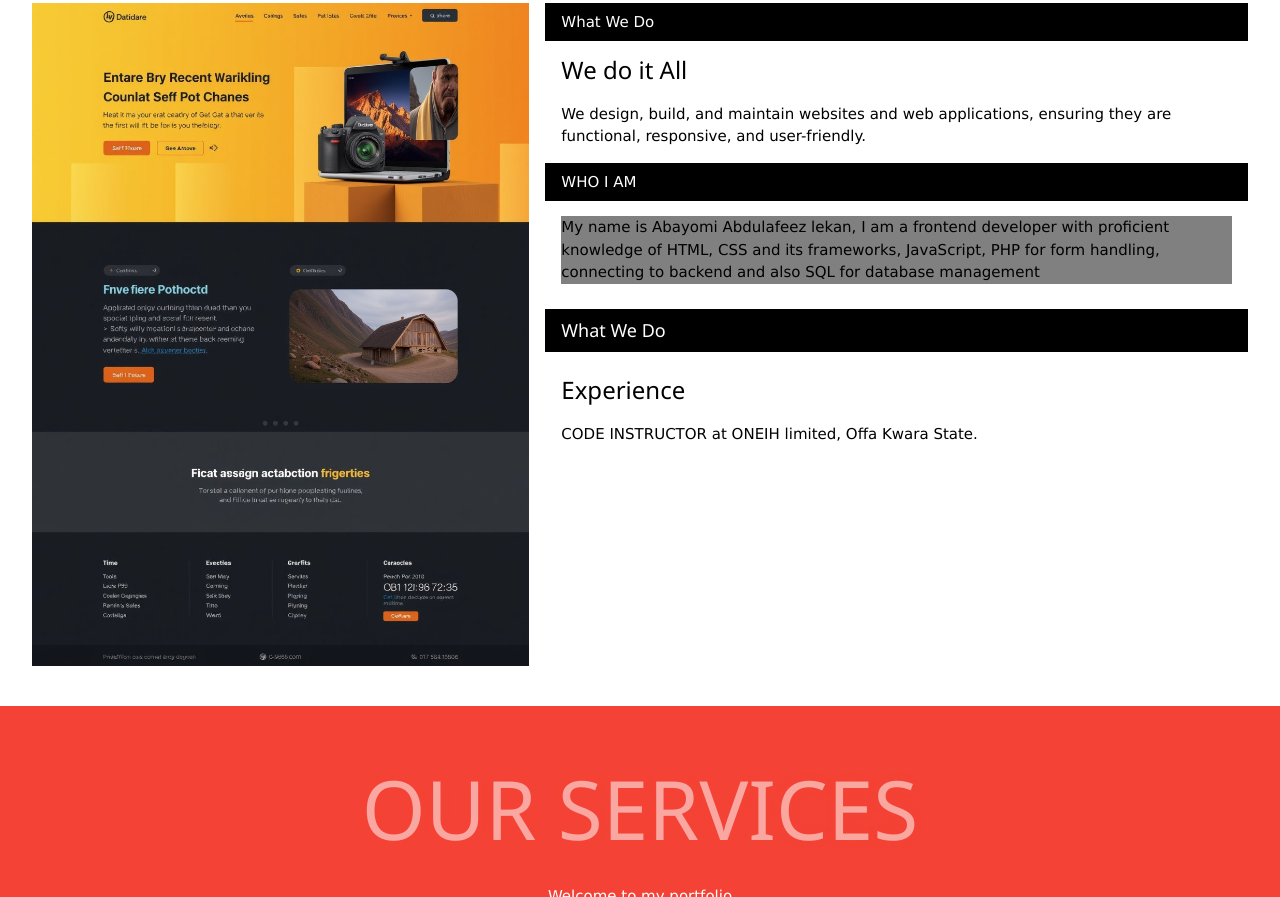
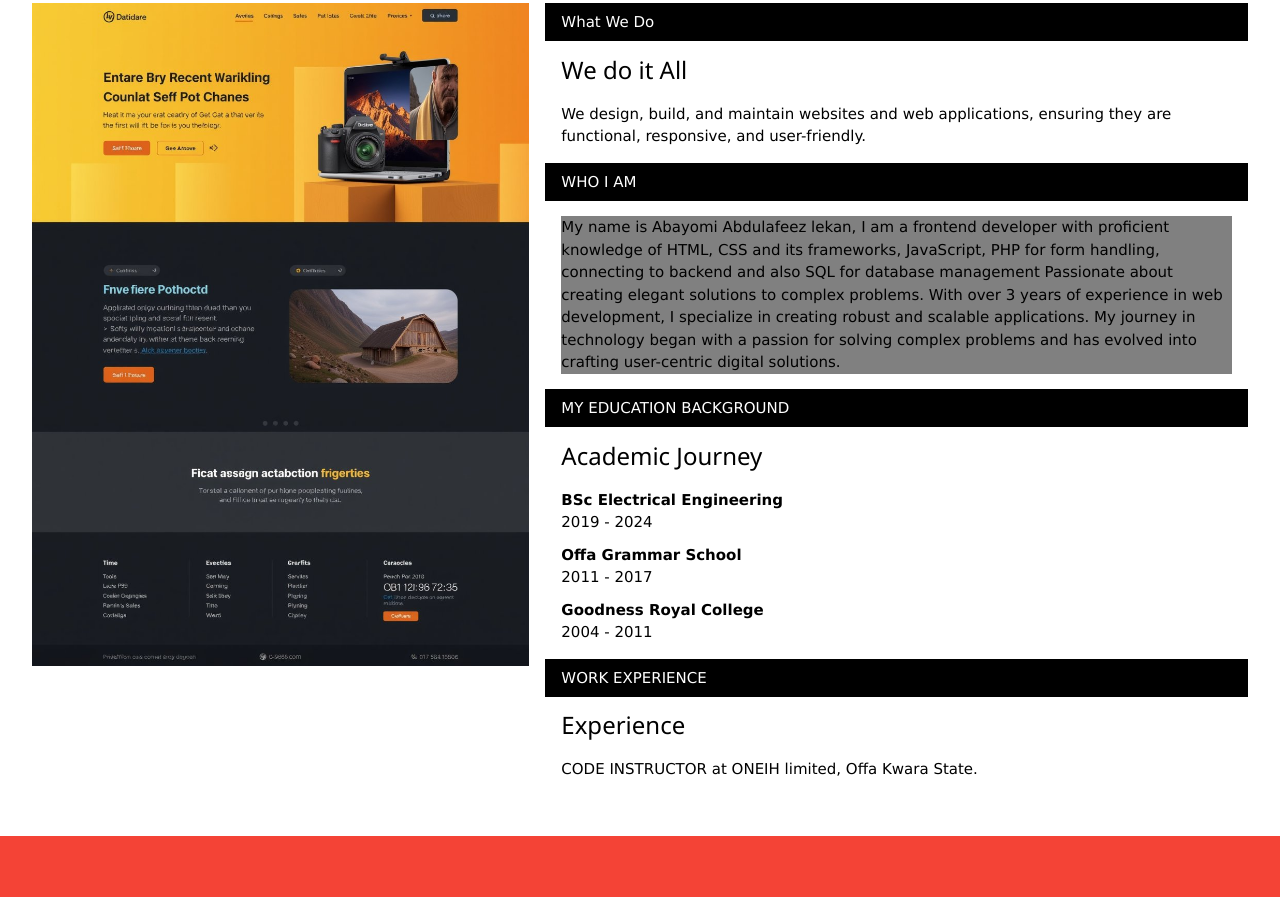
Before and after one commit to yomistandard/firstportfolio, a plain HTML site: page index.html in a window 1280 px wide. Shown: the part 813-1710 px from the top of the page. Drawn offline with nearby package versions, Linux system fonts and the light colour scheme.

Commit message:
updated landing page

```diff
--- a/index.html
+++ b/index.html
@@ -28,7 +28,7 @@
         <div class="w3-container w3-center">
             <h1 class="w3-text-shadow">SOFTWARE DEVELOPER</h1>
             <hr>
-            <p class="w3-animate-opacity">I design all type of website<br>Html, Css, Javascript, PHP, Sql, E.T.C</p>
+            <p class="w3-animate-opacity">I design all type of website<br>Html, Css, Javascript, PHP, mySql,nodejs E.T.C</p>
             <a href="Abdulafeez s NEW CV.pdf" target="_blank">
                 <button class="btn btn-primary">Download CV</button>
             </a>
@@ -61,18 +61,43 @@
                     </div>
 
                     <!-- Personal Introduction -->
-                    <button onclick="fezFunction('who')" class="w3-button w3-block w3-left-align w3-black">
+                    <button class="w3-button w3-block w3-left-align w3-black">
                         WHO I AM
                     </button>
                     <div id="who" class="w3-container w3-show">
-                        <p style="background-color: gray;">My name is Abayomi Abdulafeez lekan, I am a frontend developer with proficient knowledge of HTML, CSS and its frameworks, JavaScript, PHP for form handling, connecting to backend and also SQL for database management</p>
+                        <p style="background-color: gray;">My name is Abayomi Abdulafeez lekan, I am a frontend developer with proficient knowledge of HTML, CSS and its frameworks, JavaScript, PHP for form handling, connecting to backend and also SQL for database management
+                            Passionate about creating elegant solutions to complex problems.
+                            With over 3 years of experience in web development, I specialize in creating robust and scalable applications. My journey in technology began with a passion for solving complex problems and has evolved into crafting user-centric digital solutions.
+                        </p>
+                    </div>
+
+                    <!-- Education Section -->
+                    <button  class="w3-button w3-block w3-left-align w3-black">
+                        MY EDUCATION BACKGROUND
+                    </button>
+                    <div id="education" class="w3-container w3-show">
+                        <h3>Academic Journey</h3>
+                        <ul style="list-style-type: none; padding: 0;">
+                            <li style="margin-bottom: 10px;">
+                                <strong>BSc Electrical Engineering</strong><br>
+                                2019 - 2024
+                            </li>
+                            <li style="margin-bottom: 10px;">
+                                <strong>Offa Grammar School</strong><br>
+                                2011 - 2017
+                            </li>
+                            <li style="margin-bottom: 10px;">
+                                <strong>Goodness Royal College</strong><br>
+                                2004 - 2011
+                            </li>
+                        </ul>
                     </div>
 
                     <!-- Experience Section -->
-                    <h5 class="w3-button w3-block w3-left-align w3-black">
-                        What We Do
-                    </h5>
-                    <div id="where" class="w3-container w3-show">
+                    <button class="w3-button w3-block w3-left-align w3-black">
+                        WORK EXPERIENCE
+                    </button>
+                    <div id="experience" class="w3-container w3-show">
                         <h3>Experience</h3>
                         <p>CODE INSTRUCTOR at ONEIH limited, Offa Kwara State.</p>
                     </div>
@@ -139,7 +164,7 @@
                     <h2>CONTACT US</h2>
                     <!-- Contact Form with Formspree Integration -->
                     <div class="formsec" id="formsec">
-                        <form action="https://formspree.io/f/xoveaewn" method="post" class="php-email-form">
+                        <form action="https://formspree.io/f/xoveaewn" method="post" >
                             <div class="row gy-4">
                                 <div class="col-12">
                                     <input type="text" name="name" class="form-control" placeholder="Your Name" required>
```
